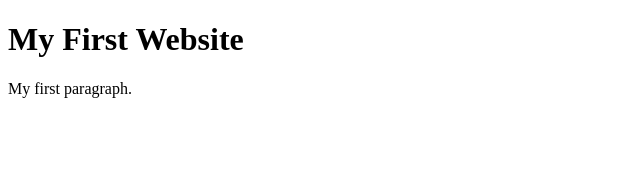
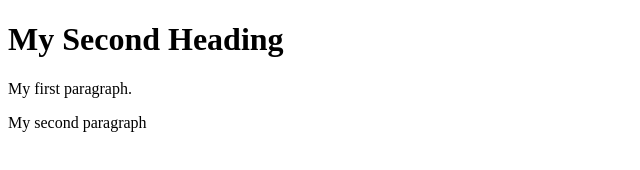
Before and after one commit to belima/Codersrank-HTML-practice, a website: page index.html in a window 1280 px wide. Shown: the whole page, without its empty margins (0-640 px from the left). Drawn offline with Linux system fonts and the light colour scheme.

Commit message:
Add new paragraph

```diff
--- a/index.html
+++ b/index.html
@@ -5,8 +5,9 @@
   </head>
   <body>
 
-    <h1>My First Website</h1>
+    <h1>My Second Heading</h1>
     <p>My first paragraph.</p>
+    <p>My second paragraph</p>
 
   </body>
 </html>
```
